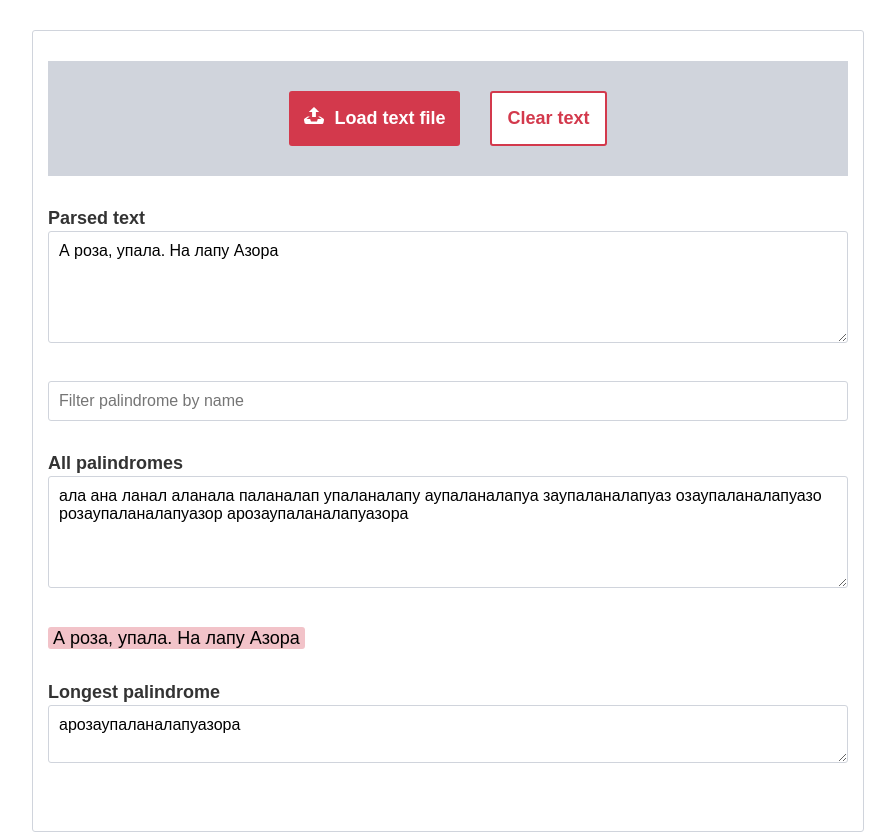
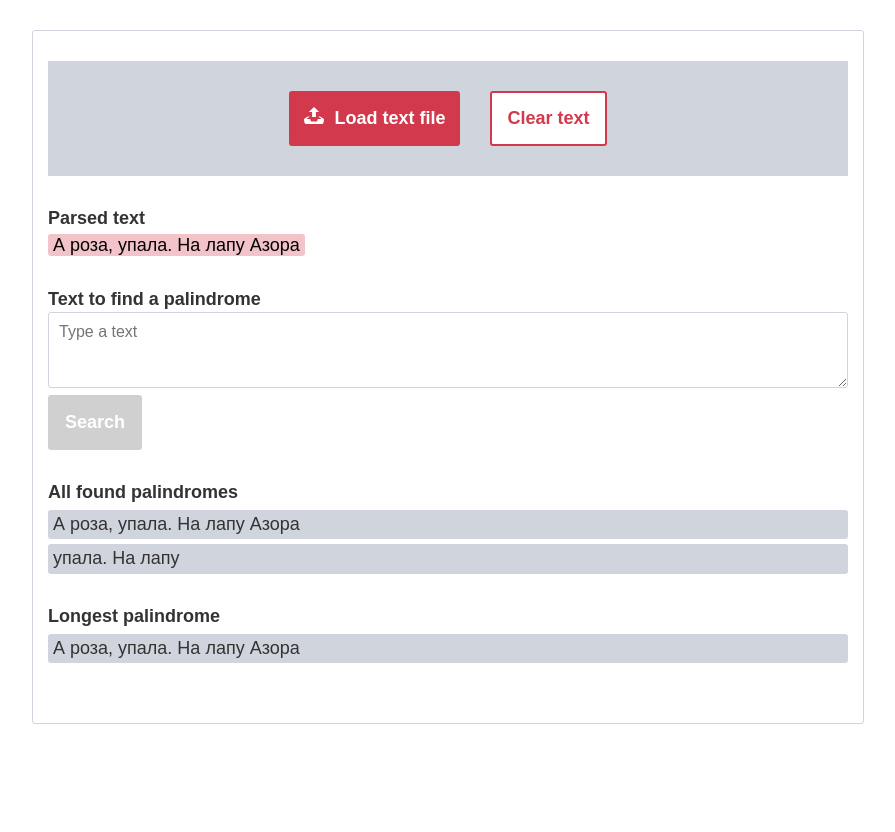
Before and after one commit to NikolayYakovenko/find_p, a React app: page / in a window 1280 px wide. Shown: the whole page, without its empty margins (192-1087 px from the left). Built offline with nearby package versions, Linux system fonts and the light colour scheme.

Commit message:
Changed function fo find palindrom; changed UI

```diff
--- a/src/components/App.js
+++ b/src/components/App.js
@@ -12,15 +12,20 @@ import './app.css';
 
 
 export default class App extends React.Component {
+    constructor(props) {
+        super(props);
+        this.fileInputRef = React.createRef();
+    }
+
     state = {
         text: 'А роза, упала. На лапу Азора',
+        textFromInput: '',
         longestPalindrom: null,
         allPalindromes: [],
-        allPalindromesInitial: [],
     };
 
     componentDidMount() {
-        this.handleTextChange(this.state.text);
+        this.findPalindrom(this.state.text);
     }
 
     handleFileUpload = (event) => {
@@ -29,40 +34,39 @@ export default class App extends React.Component {
 
         if (files && files.length) {
             reader.addEventListener('load', (eventValue) => {
-                this.handleTextChange(eventValue.target.result);
+                this.findPalindrom(eventValue.target.result);
             });
 
             reader.readAsText(files[0]);
         }
+        this.fileInputRef.current.value = '';
     }
 
     clearText = () => {
         this.setState({
             text: '',
+            textFromInput: '',
             allPalindromes: [],
-            allPalindromesInitial: [],
             longestPalindrom: null,
         });
     }
 
     handleTextChange = (text) => {
+        this.setState({ textFromInput: text });
+    }
+
+    findPalindrom = (text) => {
         const { allPalindromes, longestPalindrom } = getAllPalindromesData(text);
 
         this.setState({
             text,
             allPalindromes,
             longestPalindrom,
-            allPalindromesInitial: allPalindromes,
         });
     }
 
-    handleSearch = (event) => {
-        const text = event.target.value.trim();
-        const { allPalindromesInitial } = this.state;
-
-        this.setState({
-            allPalindromes: allPalindromesInitial.filter(p => p.includes(text)),
-        });
+    findPalindromFromInput = () => {
+        this.findPalindrom(this.state.textFromInput);
     }
 
     formSubmit = event => event.preventDefault();
@@ -73,7 +77,10 @@ export default class App extends React.Component {
                 <fieldset className='fieldRow'>
                     <div className='fileUploadWrapper'>
                         <div className='fileUploadItem'>
-                            <FileUpload handleFileUpload={this.handleFileUpload} />
+                            <FileUpload
+                                refElement={this.fileInputRef}
+                                handleFileUpload={this.handleFileUpload}
+                            />
                         </div>
                         <div className='fileUploadItem'>
                             <button
@@ -86,64 +93,58 @@ export default class App extends React.Component {
                         </div>
                     </div>
                 </fieldset>
+                {this.state.text ?
+                    <fieldset className='fieldRow'>
+                        <p className='label'>
+                            Parsed text
+                        </p>
+                        <Highlight
+                            searchWords={this.state.allPalindromes}
+                            textToHighlight={this.state.text}
+                        />
+                    </fieldset>
+                    : null
+                }
                 <fieldset className='fieldRow'>
                     <label className='label' htmlFor='parsedText'>
-                        Parsed text
+                        Text to find a palindrome
                         <textarea
                             className='textField'
-                            value={this.state.text}
+                            value={this.state.textFromInput}
                             id='parsedText'
-                            rows={5}
+                            rows={3}
                             placeholder='Type a text'
                             onChange={event => this.handleTextChange(event.target.value)}
                         />
                     </label>
+                    <button
+                        disabled={!this.state.textFromInput}
+                        className='button'
+                        onClick={this.findPalindromFromInput}
+                    >
+                        Search
+                    </button>
                 </fieldset>
                 <fieldset className='fieldRow'>
-                    <div className='search'>
-                        <input
-                            className='textField searchField'
-                            type='text'
-                            id='searchField'
-                            placeholder='Filter palindrome by name'
-                            onChange={this.handleSearch}
-                        />
-                    </div>
+                    <p className='label'>
+                        All found palindromes
+                    </p>
+                    {this.state.allPalindromes.length ?
+                        this.state.allPalindromes.map(p => <div className='palindrom'>{p}</div>)
+                        :
+                        <span className='notFound'>no palindromes forund</span>
+                    }
                 </fieldset>
                 <fieldset className='fieldRow'>
-                    <label className='label' htmlFor='allPalindromes'>
-                        All palindromes
-                        <textarea
-                            className='textField'
-                            value={this.state.allPalindromes.join(' ')}
-                            id='allPalindromes'
-                            readOnly
-                            placeholder='Here will be all found palindromes'
-                            rows={5}
-                        />
-                    </label>
+                    <p className='label'>
+                        Longest palindrome
+                    </p>
+                    {this.state.longestPalindrom ?
+                        <div className='palindrom'>{this.state.longestPalindrom}</div>
+                        :
+                        <span className='notFound'>no palindromes forund</span>
+                    }
                 </fieldset>
-                <fieldset className='fieldRow'>
-                    <Highlight
-                        searchWords={this.state.allPalindromes}
-                        textToHighlight={this.state.text}
-                    />
-                </fieldset>
-                {this.state.longestPalindrom ?
-                    <fieldset className='fieldRow'>
-                        <label className='label' htmlFor='longest'>
-                            Longest palindrome
-                            <textarea
-                                className='textField'
-                                value={this.state.longestPalindrom}
-                                id='longest'
-                                readOnly
-                                rows={2}
-                            />
-                        </label>
-                    </fieldset>
-                    : null
-                }
             </form>
         );
     }
--- a/src/components/FileUpload/fileUpload.js
+++ b/src/components/FileUpload/fileUpload.js
@@ -11,6 +11,7 @@ export const FileUpload = (props) => {
                 type='file'
                 accept='.txt'
                 id='textField'
+                ref={props.refElement}
                 onChange={props.handleFileUpload}
             />
             <label className='fileUploadLabel' htmlFor='textField'>
@@ -35,4 +36,5 @@ export const FileUpload = (props) => {
 
 FileUpload.propTypes = {
     handleFileUpload: PropTypes.func.isRequired,
+    refElement: PropTypes.object,
 };
--- a/src/components/Highlight/highlight.js
+++ b/src/components/Highlight/highlight.js
@@ -1,8 +1,6 @@
 import React from 'react';
 import PropTypes from 'prop-types';
 import Highlighter from 'react-highlight-words';
-
-import { findChunksToHighlight } from '../../utils/highlight';
 
 import './highlight.css';
 
@@ -16,7 +14,6 @@ export function Highlight(props) {
             textToHighlight={textToHighlight}
             autoEscape
             highlightClassName='highlighted'
-            findChunks={findChunksToHighlight}
         />
     );
 }
--- a/src/components/app.css
+++ b/src/components/app.css
@@ -42,11 +42,6 @@
     }
 }
 
-.search {
-    display: flex;
-    flex-direction: row;
-}
-
 .button {
     flex: 0 0 200px;
     padding: 15px;
@@ -58,6 +53,7 @@
     border: 2px solid #d3394c;
     outline: 0 none;
     transition: all 0.1s linear;
+    border-radius: 3px;
 }
 
 .button:hover,
@@ -72,7 +68,6 @@
 .buttonThemeSimple {
     background-color: #fff;
     color: #d3394c;
-    border-radius: 3px;
 }
 
 .buttonThemeSimple:hover,
@@ -81,13 +76,10 @@
     color: #fff;
 }
 
-.searchField {
-    margin-right: -2px;
-    border-radius: 3px 0 0 3px;
-    outline: 0 none;
-}
-.searchField:focus {
-    border-color: #3960d3;
+.button[disabled] {
+    background-color: #d0d0d0;
+    border-color: #d0d0d0;
+    cursor: default;
 }
 
 .fileUploadInput:focus + .fileUploadLabel,
@@ -109,3 +101,15 @@
 .textField:focus {
     border-color: #3960d3;
 }
+
+.palindrom {
+    margin-top: 5px;
+    padding: 2px 5px;
+    background-color: #d0d4dc;
+    border-radius: 3px;
+}
+
+.notFound {
+    color: #929292;
+    font-size: 16px;
+}
--- a/src/utils/highlight.js
+++ b/src/utils/highlight.js
@@ -1,6 +1,7 @@
-export function findChunksToHighlight({ searchWords, textToHighlight }) {
+export function findChunksToHighlight(searchWords, text) {
     const chunks = [];
-    const textLower = textToHighlight.toLowerCase();
+    const uniquePalindromes = new Set();
+    const textLower = text.toLowerCase();
     // simple regexp to find non letter symbols
     const re = /[.,?\-:;=+#%()&$№"_/*\s]+/;
 
@@ -16,7 +17,7 @@ export function findChunksToHighlight({ searchWords, textToHighlight }) {
             let chunk = textLower.substr(i, searchWord.length);
 
             let q = i;
-            while (chunk.match(re)) {
+            while (chunk.length === searchWord.length && chunk.match(re)) {
                 // increase start position if the first symbol matches re
                 // , - ololo -> comma, spaces and hyphen - should not be treated as start position
                 if (chunk[0].match(re)) {
@@ -45,12 +46,13 @@ export function findChunksToHighlight({ searchWords, textToHighlight }) {
                 q += 1;
             }
 
-            if (chunk === searchWord) {
+            if (chunk === searchWord && !uniquePalindromes.has(chunk)) {
                 end = searchWord.length + end + i;
                 chunks.push({
                     start,
                     end,
                 });
+                uniquePalindromes.add(chunk);
             }
         }
     });
--- a/src/utils/palindromes.js
+++ b/src/utils/palindromes.js
@@ -1,42 +1,85 @@
+import { findChunksToHighlight } from '../utils/highlight';
+
+
 function formatString(string) {
-    return string.toLowerCase().replace(/[^A-Za-zА-Яа-я]/gi, '');
+    const re = /[.,?\-:;=+#%()&$№"_/*\s]/gi;
+    return string.toLowerCase().split(re).filter(text => text !== '');
 }
 
-function isPalindromeCheck(string, firstIndex, lastIndex, uniquePalindromes) {
-    let first = firstIndex;
-    let last = lastIndex;
+function isPalindromeCheck(text) {
+    const textLen = text.length;
+    const minPalindromLength = 3;
+    const textCenter = Math.floor(textLen / 2);
 
-    while (first >= 0 && last < string.length && string.charAt(first) === string.charAt(last)) {
-        const result = string.slice(first, last + 1);
-        if (result.length > 1) {
-            uniquePalindromes.add(result);
+    if (!text || textLen < minPalindromLength) {
+        return false;
+    }
+
+    for (let i = 0; i < textCenter; i += 1) {
+        const charFromLeft = text[i];
+        const charFromRight = text[textLen - 1 - i];
+
+        if (charFromLeft !== charFromRight) {
+            return false;
         }
-        first -= 1;
-        last += 1;
     }
+
+    return true;
 }
 
 
-function getAllPalindromes(string) {
+function getAllPalindromes(text) {
     const uniquePalindromes = new Set();
-    const formatedString = formatString(string);
+    const formatedText = formatString(text);
+    const formatedTextLen = formatedText.length;
 
-    for (let i = 0; i < formatedString.length; i += 1) {
-        isPalindromeCheck(formatedString, i, i, uniquePalindromes);
-        isPalindromeCheck(formatedString, i, i + 1, uniquePalindromes);
+    for (let i = 0; i < formatedTextLen; i += 1) {
+        // check for current word
+        if (isPalindromeCheck(formatedText[i])) {
+            uniquePalindromes.add(formatedText[i]);
+        }
+
+        // check for combination of words coming one after another
+        let nextWordIndex = i + 1;
+        let currentWord = formatedText[i];
+        while (nextWordIndex < formatedTextLen) {
+            const nextWord = formatedText[nextWordIndex];
+            if (nextWord) {
+                currentWord = `${currentWord}${nextWord}`;
+                if (isPalindromeCheck(currentWord)) {
+                    uniquePalindromes.add(currentWord);
+                }
+            }
+            nextWordIndex += 1;
+        }
     }
 
     return Array.from(uniquePalindromes);
 }
 
 
-export function getAllPalindromesData(string) {
-    const allPalindromes = getAllPalindromes(string);
-    const longestPalindromLen = Math.max(...(allPalindromes.map(p => p.length)));
-    const longestPalindrom = allPalindromes.find(p => p.length === longestPalindromLen);
+export function getAllPalindromesData(text) {
+    const allPalindromes = getAllPalindromes(text);
+    let longestPalindrom;
+    let longestPalindromLen = 0;
+
+    // palindrom indexes in original text
+    const indexes = findChunksToHighlight(allPalindromes, text);
+
+    const allPalindromesWithoutFormating = indexes.map((item) => {
+        const { start, end } = item;
+        const palindrom = text.substring(start, end);
+
+        if (palindrom.length >= longestPalindromLen) {
+            longestPalindrom = palindrom;
+            longestPalindromLen = palindrom.length;
+        }
+
+        return palindrom;
+    });
 
     return {
-        allPalindromes,
+        allPalindromes: allPalindromesWithoutFormating,
         longestPalindrom,
     };
 }
```
